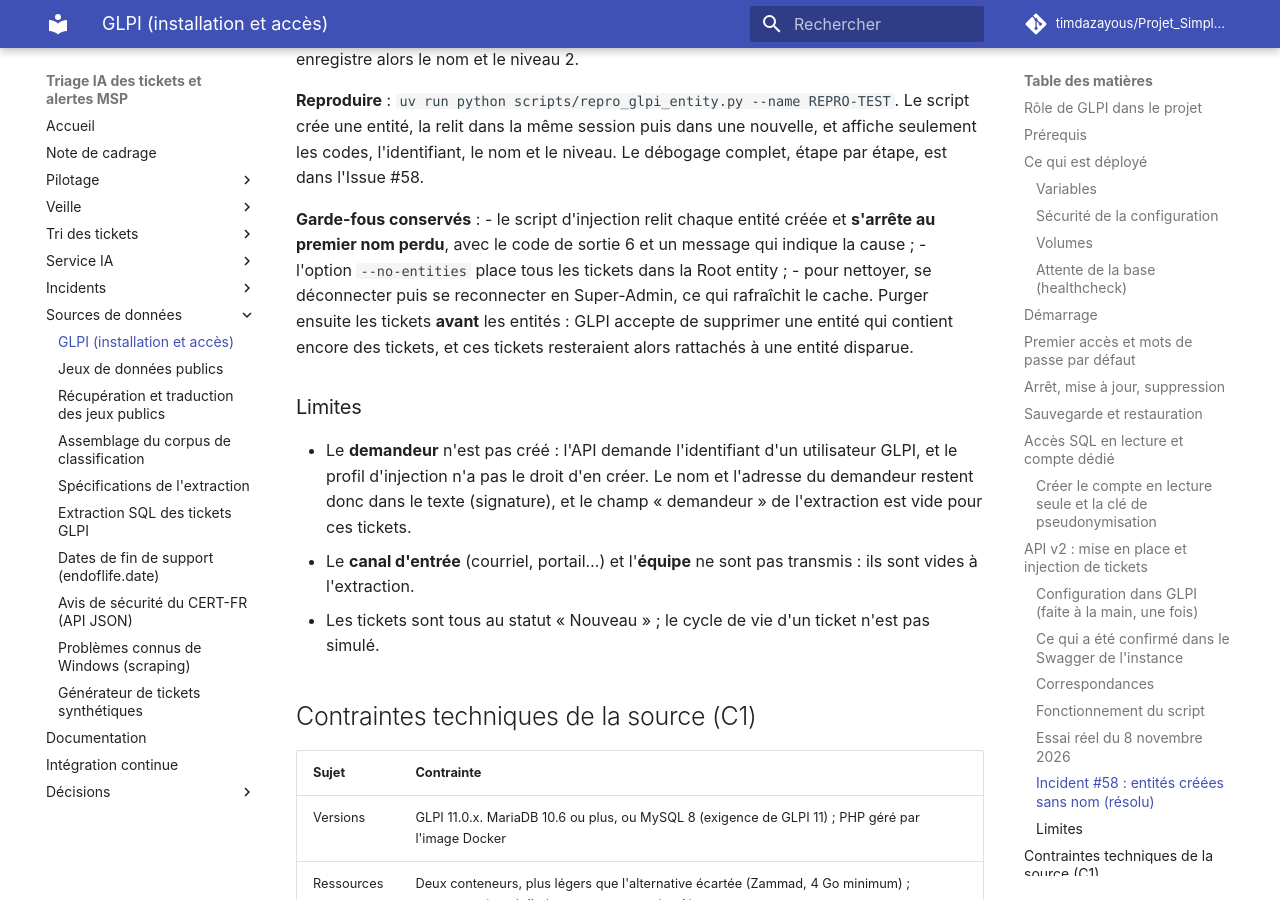
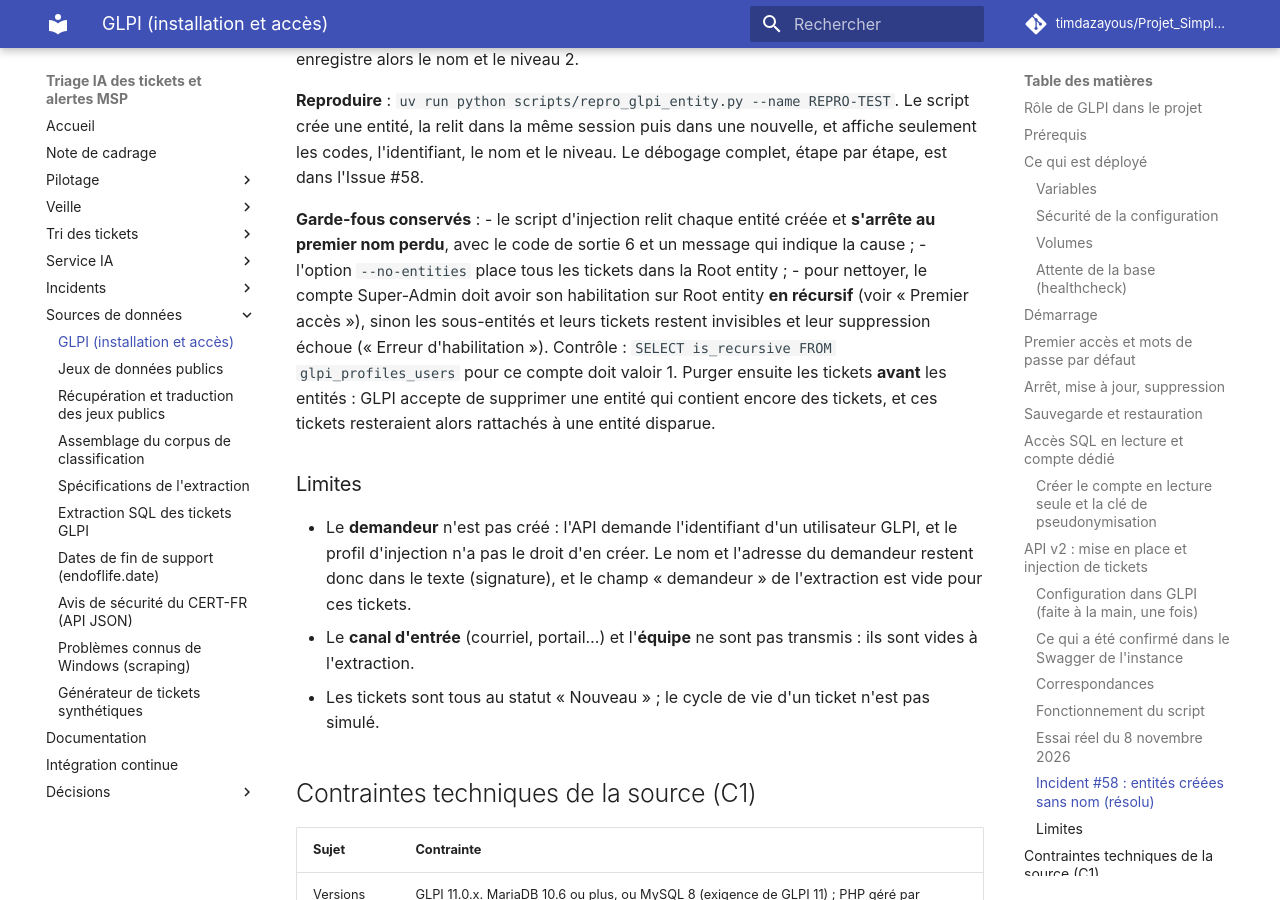
Before and after one commit to timdazayous/Projet_Simplon_FIN_ETUDES, an MkDocs documentation site: the page built from docs/glpi.md, in a window 1280 px wide and 900 px high, scrolled down 12217 px. Built offline with MkDocs 1.6.1 and Material for MkDocs 9.7.7, drawn with Linux system fonts in a browser that asks for light colours; comment, search, counter and statistics services are not loaded.

Commit message:
Doc GLPI : nettoyage avec une habilitation Super-Admin récursive (#58)
Refs #58

Co-Authored-By: Claude Opus 5.5 <noreply@anthropic.com>

```diff
--- a/docs/glpi.md
+++ b/docs/glpi.md
@@ -295,7 +295,7 @@ Choix techniques :
 **Garde-fous conservés** :
 - le script d'injection relit chaque entité créée et **s'arrête au premier nom perdu**, avec le code de sortie 6 et un message qui indique la cause ;
 - l'option `--no-entities` place tous les tickets dans la Root entity ;
-- pour nettoyer, se déconnecter puis se reconnecter en Super-Admin, ce qui rafraîchit le cache. Purger ensuite les tickets **avant** les entités : GLPI accepte de supprimer une entité qui contient encore des tickets, et ces tickets resteraient alors rattachés à une entité disparue.
+- pour nettoyer, le compte Super-Admin doit avoir son habilitation sur Root entity **en récursif** (voir « Premier accès »), sinon les sous-entités et leurs tickets restent invisibles et leur suppression échoue (« Erreur d'habilitation »). Contrôle : `SELECT is_recursive FROM glpi_profiles_users` pour ce compte doit valoir 1. Purger ensuite les tickets **avant** les entités : GLPI accepte de supprimer une entité qui contient encore des tickets, et ces tickets resteraient alors rattachés à une entité disparue.
 
 ### Limites
 
```
